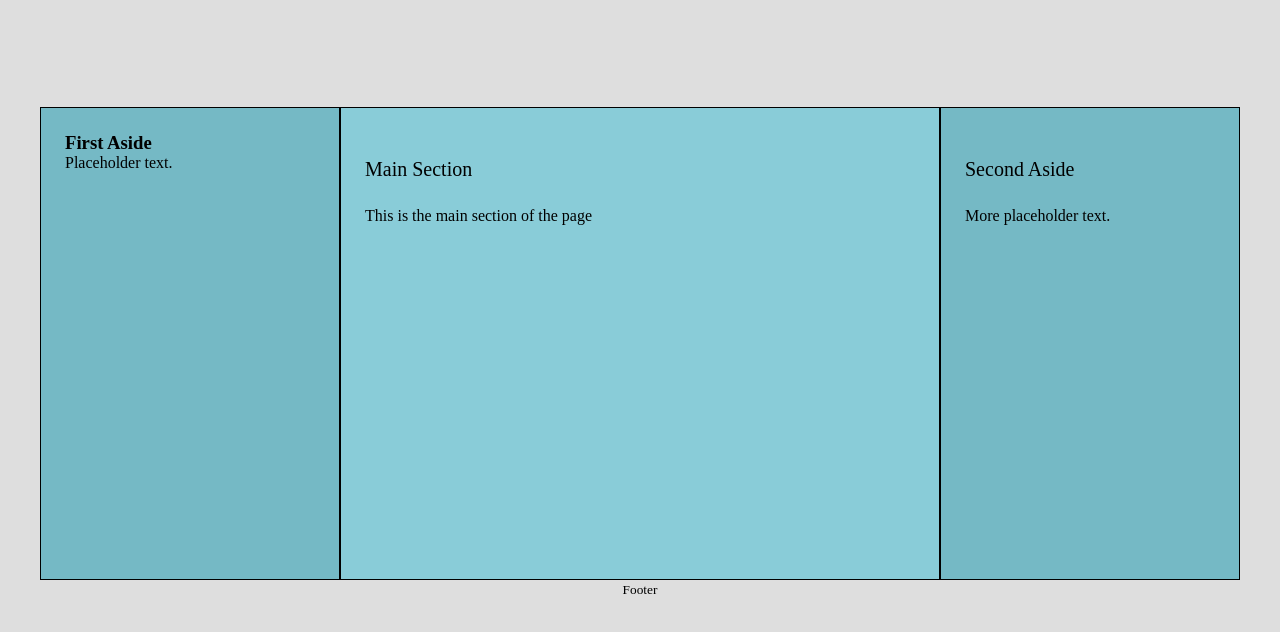
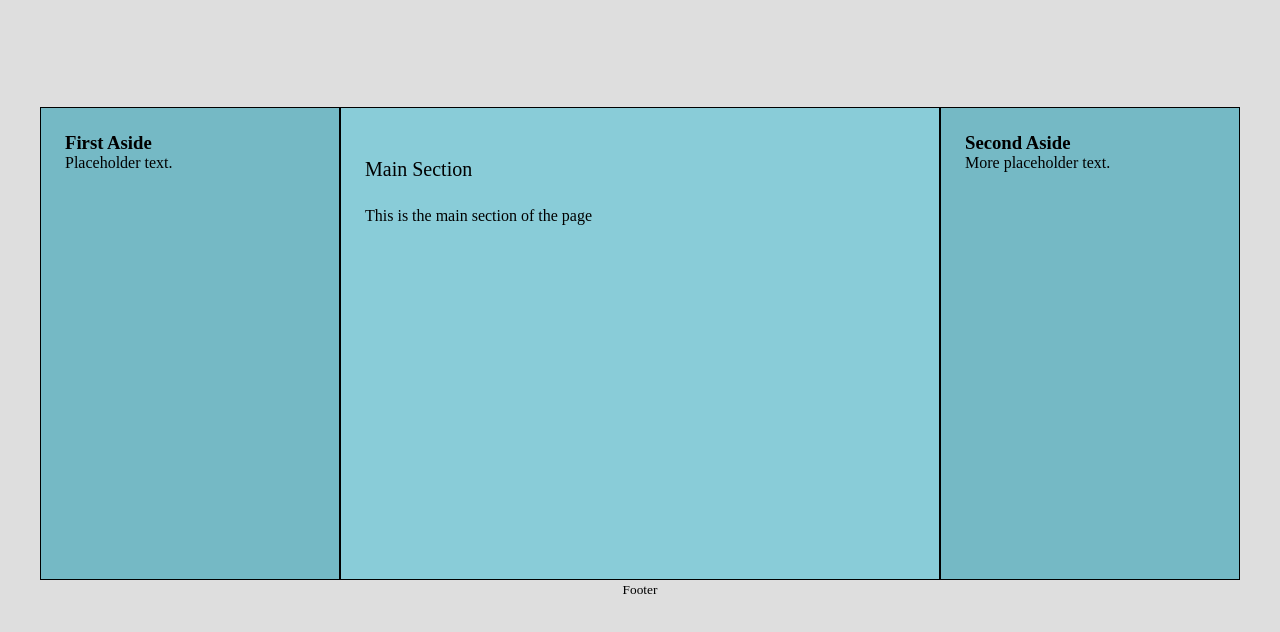
Before and after one commit to 3150final/3150final.github.io, a plain HTML site: page index.html in a window 1280 px wide. Shown: the part 92-724 px from the top of the page. Drawn offline with Linux system fonts and the light colour scheme.

Commit message:
Update index.html

```diff
--- a/index.html
+++ b/index.html
@@ -27,7 +27,7 @@
             </aside>
 
             <aside id="aside2">
-                <h2>Second Aside</h2>
+                <h3>Second Aside</h3>
                 <p>More placeholder text.</p>
             </aside>
 
```
